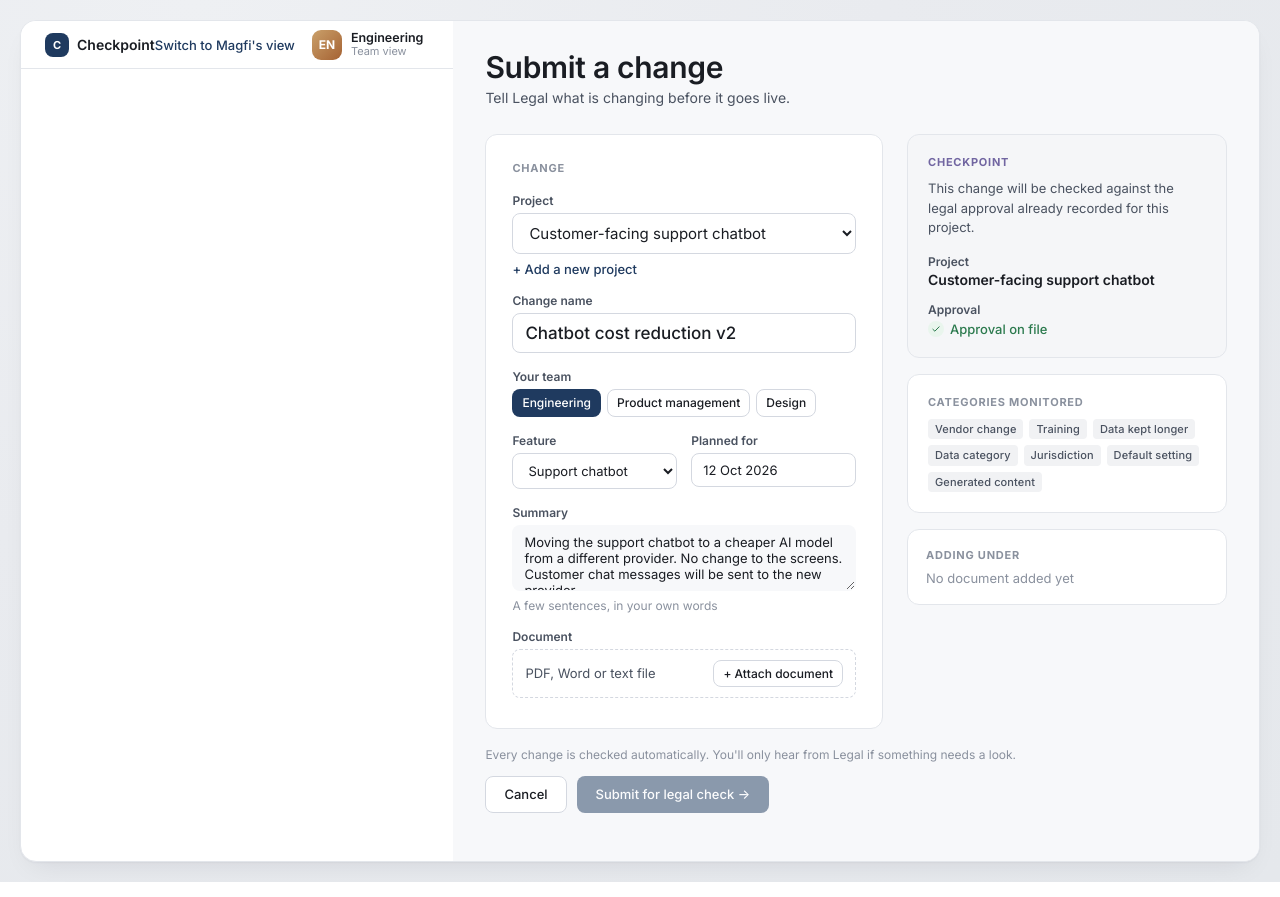
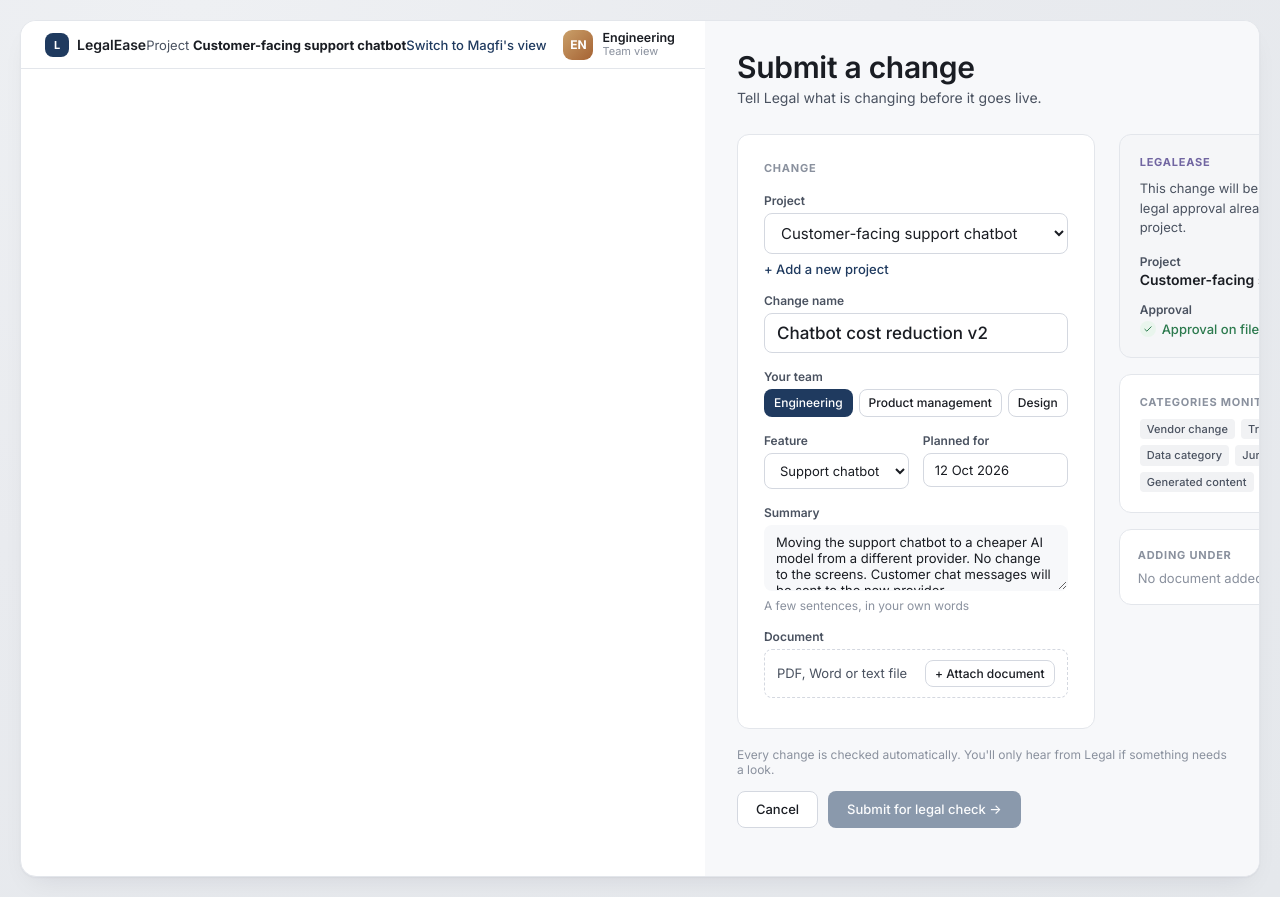
Before and after one commit to jaytomar19/LegalEase, a React (Vite) app: page / in a window 1280 px wide. Built offline with nearby package versions, Linux system fonts and the light colour scheme.

Commit message:
Navbar changes

```diff
--- a/index.html
+++ b/index.html
@@ -4,7 +4,7 @@
     <meta charset="UTF-8" />
     <link rel="icon" type="image/svg+xml" href="/favicon.svg" />
     <meta name="viewport" content="width=device-width, initial-scale=1.0" />
-    <title>Checkpoint</title>
+    <title>LegalEase</title>
   </head>
   <body>
     <div id="root"></div>
--- a/src/components/Sidebar.tsx
+++ b/src/components/Sidebar.tsx
@@ -33,8 +33,8 @@ export function Sidebar() {
   return (
     <div className="app-sidebar">
       <div className="app-sidebar-brand">
-        <span className="app-header-brand-mark">C</span>
-        Checkpoint
+        <span className="app-header-brand-mark">L</span>
+        LegalEase
       </div>
 
       <div className="app-sidebar-section-label">Menu</div>
--- a/src/screens/Screen0Submit.tsx
+++ b/src/screens/Screen0Submit.tsx
@@ -94,9 +94,14 @@ export function Screen0Submit() {
       <div className="app-workspace">
         <div className="team-topbar">
           <div className="team-brand flex-row gap-8">
-            <span className="app-header-brand-mark">C</span>
-            Checkpoint
+            <span className="app-header-brand-mark">L</span>
+            LegalEase
           </div>
+
+          <div className="text-secondary" style={{ fontSize: 13 }}>
+            Project <strong style={{ color: "var(--text)" }}>{project?.name ?? "—"}</strong>
+          </div>
+
           <div className="flex-row gap-12">
             <button
               className="link-btn"
@@ -241,11 +246,11 @@ export function Screen0Submit() {
                 </div>
               </div>
 
-              {/* RIGHT: Checkpoint contextual panel */}
+              {/* RIGHT: LegalEase contextual panel */}
               <div>
                 <div className="surface-card-tint" style={{ padding: 20, marginBottom: 16 }}>
                   <div className="card-label on-tint" style={{ marginBottom: 10 }}>
-                    Checkpoint
+                    LegalEase
                   </div>
                   <div style={{ fontSize: 13, color: "var(--text-secondary)", lineHeight: 1.5, marginBottom: 16 }}>
                     This change will be checked against the legal approval already recorded for this project.
--- a/src/screens/Screen7Tracking.tsx
+++ b/src/screens/Screen7Tracking.tsx
@@ -26,7 +26,7 @@ export function Screen7Tracking() {
           on and read-only. Watching Slack #onboarding-flow, #summaries-dev, #image-style and Jira projects A to
           E. Never watched: direct messages and HR channels. Only the triggering snippet is kept. An item here
           never becomes a legal review item on its own — it only becomes one if the team formally submits a
-          change document for Checkpoint to check.
+          change document for LegalEase to check.
         </div>
       </div>
 
```
